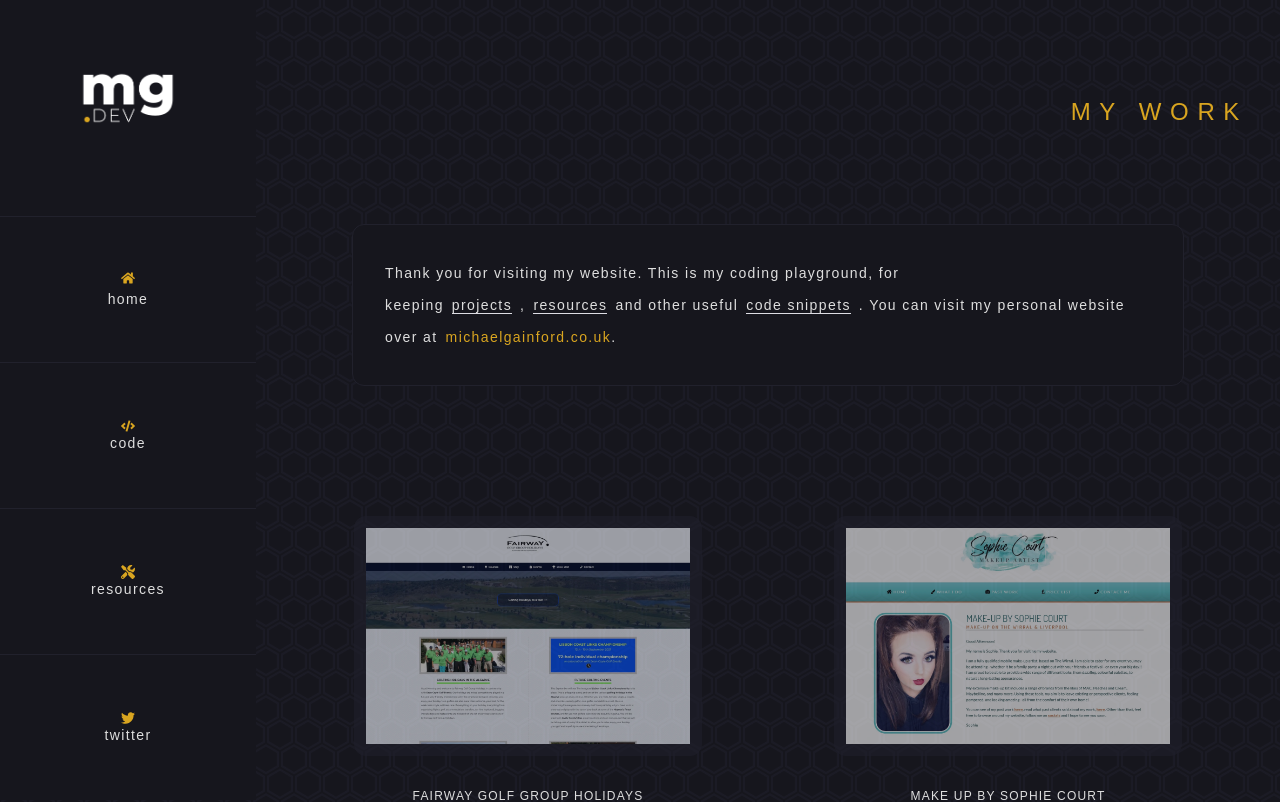
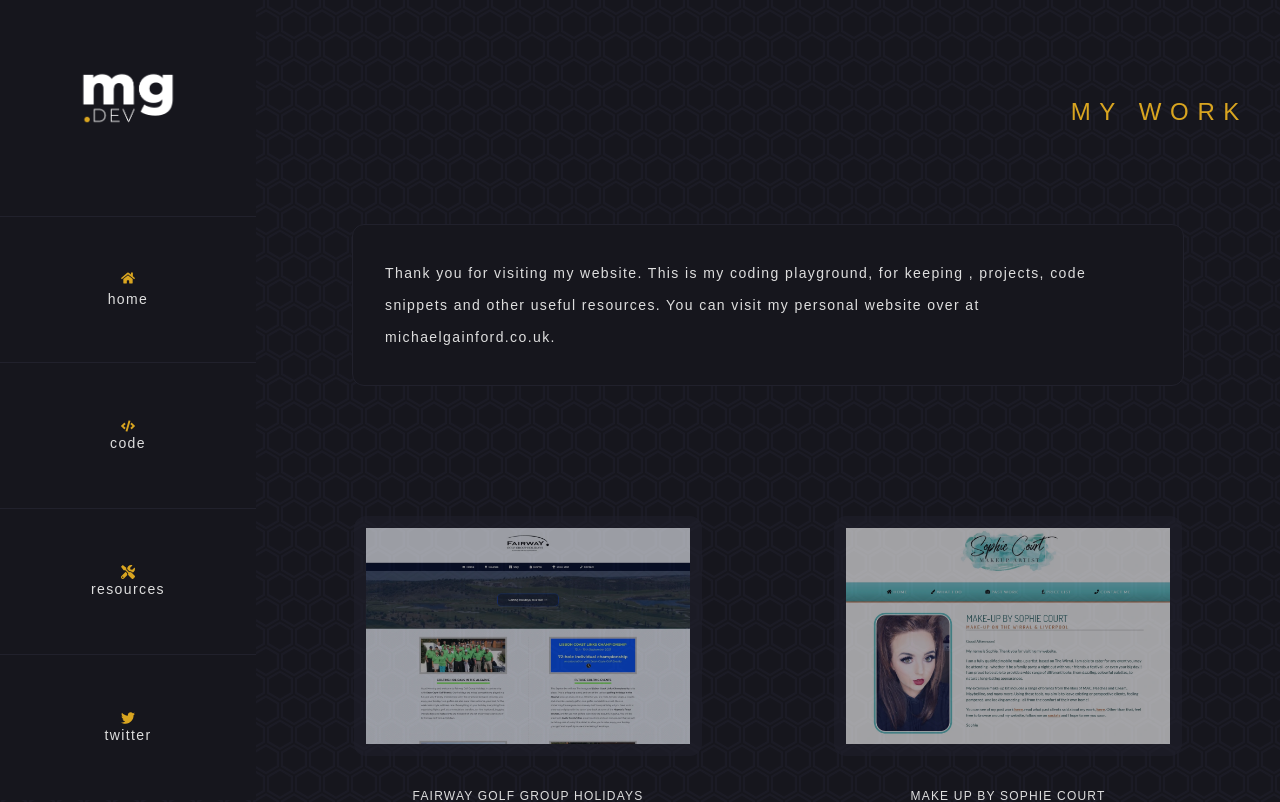
Before and after one commit to michaelgainford/michaelgainford.github.io, a React (Create React App) app: page / in a window 1280 px wide. Shown: the top 802 px of the page. Built offline with nearby package versions, Linux system fonts and the light colour scheme.

Commit message:
Created page intro p tag with props

```diff
--- /dev/null
+++ b/src/components/CodeSnippets.js
@@ -0,0 +1,39 @@
+import MyCodeData from "../data/CodeData";
+
+const CodeSnippets = () => {
+  return (
+    <div className="gap-y-12">
+      <div className="code-snippets gap-4 lg:gap-x-8 lg:gap-y-8 flex flex-col md:flex-row flex-wrap w-full lg:justify-around pb-24">
+        {Object.values(MyCodeData).map((myCodeSnippet) => {
+          return (
+            <div className="relative code-snippet bg-theme hover:bg-theme-alt border-theme-alt rounded-xl w-full lg:w-5/12 overflow-auto transition duration-500 ease-in-out border-2 hover:border-highlight hover:text-highlight pb-4 mb-4">
+              <h2 className="text-theme-tint text-sm border-b-2 border-theme-alt p-4">
+                {myCodeSnippet.codeTitle}
+              </h2>
+              <p className="text-light text-xs py-4">
+                <code className="text-xs p-2">
+                  <pre className="overflow-auto scroll-highlight w-11/12 mx-auto pb-8">
+                    {Object.values(myCodeSnippet.codeSegments).map(
+                      (codeLine) => {
+                        return (
+                          <span className="flex flex-col text-theme-tint">
+                            {codeLine}
+                          </span>
+                        );
+                      }
+                    )}
+                  </pre>
+                </code>
+              </p>
+              <span className="tags text-theme-tint italic font-light text-xs absolute bottom-2 right-4">
+                {myCodeSnippet.codeTag}
+              </span>
+            </div>
+          );
+        })}
+      </div>
+    </div>
+  );
+};
+
+export default CodeSnippets;
--- a/src/components/HeadingOne.js
+++ b/src/components/HeadingOne.js
@@ -0,0 +1,9 @@
+const HeadingOne = (props) => {
+  return (
+    <h1 className="text-base md:text-2xl text-highlight tracking-[0.24em] md:tracking-[0.36em] mb-8 md:mb-16 mt-8 text-center md:text-right uppercase">
+      {props.text}
+    </h1>
+  );
+};
+
+export default HeadingOne;
--- a/src/components/MyCode.js
+++ /dev/null
@@ -1,48 +0,0 @@
-import MyCodeData from "../data/CodeData";
-
-const MyCode = () => {
-
-  return (
-    <div className="flex flex-col gap-4 w-full">
-      <h1 className="text-base md:text-2xl text-highlight tracking-[0.24em] md:tracking-[0.36em] mb-8 md:mb-16 mt-8 text-center md:text-right uppercase">
-        Code
-      </h1>
-      <p className="text-light text-xs md:text-sm p-4 lg: py-8 px-8 mt-8 mb-16 border border-theme-alt hover:border-highlight rounded-xl bg-theme tracking-widest leading-6 md:leading-8">
-        This is a page dedicated to useful code snippets for all aspects of web development.
-      </p>
-      <div className="gap-y-12">
-        <div className="code-snippets gap-4 lg:gap-x-8 lg:gap-y-8 flex flex-col md:flex-row flex-wrap w-full lg:justify-around pb-24">
-          {Object.values(MyCodeData).map((myCodeSnippet) => {
-            return (
-              <div className="relative code-snippet bg-theme hover:bg-theme-alt border-theme-alt rounded-xl w-full lg:w-5/12 overflow-auto transition duration-500 ease-in-out border-2 hover:border-highlight hover:text-highlight pb-4 mb-4">
-                <h2 className="text-theme-tint text-sm border-b-2 border-theme-alt p-4">
-                  {myCodeSnippet.codeTitle}
-                </h2>
-                <p className="text-light text-xs py-4">
-                  <code className="text-xs p-2">
-                    <pre className="overflow-auto scroll-highlight w-11/12 mx-auto pb-8">
-                      {Object.values(myCodeSnippet.codeSegments).map(
-                        (codeLine) => {
-                          return (
-                            <span className="flex flex-col text-theme-tint">
-                              {codeLine}
-                            </span>
-                          );
-                        }
-                      )}
-                    </pre>
-                  </code>
-                </p>
-                <span className="tags text-theme-tint italic font-light text-xs absolute bottom-2 right-4">
-                  {myCodeSnippet.codeTag}
-                </span>
-              </div>
-            );
-          })}
-        </div>
-      </div>
-    </div>
-  );
-};
-
-export default MyCode;
--- /dev/null
+++ b/src/components/PageIntroText.js
@@ -0,0 +1,9 @@
+const PageIntroText = (props) => {
+  return (
+    <p className="text-light text-xs md:text-sm p-4 lg: py-8 px-8 mt-8 mb-16 border border-theme-alt hover:border-highlight rounded-xl bg-theme tracking-widest leading-6 md:leading-8 lg:mx-16">
+        {props.pText}
+    </p>
+  );
+};
+
+export default PageIntroText;
--- a/src/pages/Code.js
+++ b/src/pages/Code.js
@@ -1,14 +1,21 @@
 import Header from "../layout/Header";
-import MyCode from "../components/MyCode";
+import HeadingOne from "../components/HeadingOne";
+import PageIntroText from "../components/PageIntroText";
+import CodeSnippets from "../components/CodeSnippets";
 import Footer from "../layout/Footer";
 
 const Code = () => {
+  const pText = `This is a page dedicated to useful code snippets for all aspects of web development.`;
   return (
     <div className="code w-full flex flex-col md:flex-row">
       <Header />
       <div className="content-and-footer px-2 md:px-16 w-full md:w-4/5">
-        <div className="main-content flex justify-center pt-8 md:pt-16">
-          <MyCode />
+        <div className="main-content flex flex-col justify-center pt-8 md:pt-16">
+          <HeadingOne text="Code" />
+          <div className="content-below-h1 gap-y-4">
+            <PageIntroText pText={ pText }/>
+            <CodeSnippets />
+          </div>
         </div>
         <Footer />
       </div>
--- a/src/pages/Home.js
+++ b/src/pages/Home.js
@@ -1,42 +1,31 @@
 import Header from "../layout/Header";
+import HeadingOne from "../components/HeadingOne";
+import PageIntroText from "../components/PageIntroText";
 import ProjectsMain from "../components/ProjectsMain";
 import ProjectsSub from "../components/ProjectsSub";
 import Footer from "../layout/Footer";
-//const page = "home";
 
 const Home = () => {
+  //const introProjectsLink = "<a className=\"border-b border-theme-tint mx-2\" href=\"/projects\">projects</a>";
+  //const introResourcesLink = "<a className=\"border-b border-theme-tint mx-2\" href=\"./resources\">resources</a>";
+  //const introCodeLink = "<a className=\"border-b border-theme-tint mx-2\" href=\"./code\">code snippets</a>";
+  //const introMGDevLink = "<a className=\"border-b border-transparent text-highlight hover:border-transparent ml-2\" href=\"https://michaelgainford.co.uk\">michaelgainford.co.uk</a>";
+  const introProjectsLink = "projects";
+  const introResourcesLink = "resources";
+  const introCodeLink = "code snippets";
+  const introMGDevLink = "michaelgainford.co.uk";
+
+  //let homepageHeadingOne = "My Work";
+  //const homepageProjectsLink = "<a className=\"border-b border-theme-tint mx-2\" href=\"/projects\">projects</a>";
+  const pText = `Thank you for visiting my website. This is my coding playground, for keeping , ${ introProjectsLink }, ${ introCodeLink} and other useful ${ introResourcesLink }. You can visit my personal website over at ${ introMGDevLink }.`;
   return (
     <div className="home w-full flex flex-col md:flex-row md:px-0">
       <Header />
       <div className="content-and-footer md:px-16 w-full md:w-4/5 px-4 lg:px-8">
         <div className="main-content flex flex-col justify-center pt-8 md:pt-16">
-          <h1 className="text-base md:text-2xl text-highlight tracking-[0.24em] md:tracking-[0.36em] mb-8 md:mb-16 mt-8 text-center md:text-right uppercase">
-            My Work
-          </h1>
-          <div className="gap-y-4">
-            <p className="text-light text-xs md:text-sm p-4 lg: py-8 px-8 mt-8 mb-16 border border-theme-alt hover:border-highlight rounded-xl bg-theme tracking-widest leading-6 md:leading-8 lg:mx-16">
-              Thank you for visiting my website. This is my coding playground,
-              for keeping
-              <a className="border-b border-theme-tint mx-2" href="/projects">
-                projects
-              </a>
-              ,
-              <a className="border-b border-theme-tint mx-2" href="/resources">
-                 resources
-              </a>
-              and other useful
-              <a className="border-b border-theme-tint mx-2" href="./code">
-                code snippets
-              </a>
-              . You can visit my personal website over at
-              <a
-                className="border-b border-transparent text-highlight hover:border-transparent ml-2"
-                href="https://michaelgainford.co.uk"
-              >
-                michaelgainford.co.uk
-              </a>
-              .
-            </p>
+          <HeadingOne text="My Work" />
+          <div className="content-below-h1 gap-y-4">
+            <PageIntroText pText={ pText } />
             <ProjectsMain />
             <ProjectsSub />
           </div>
```
